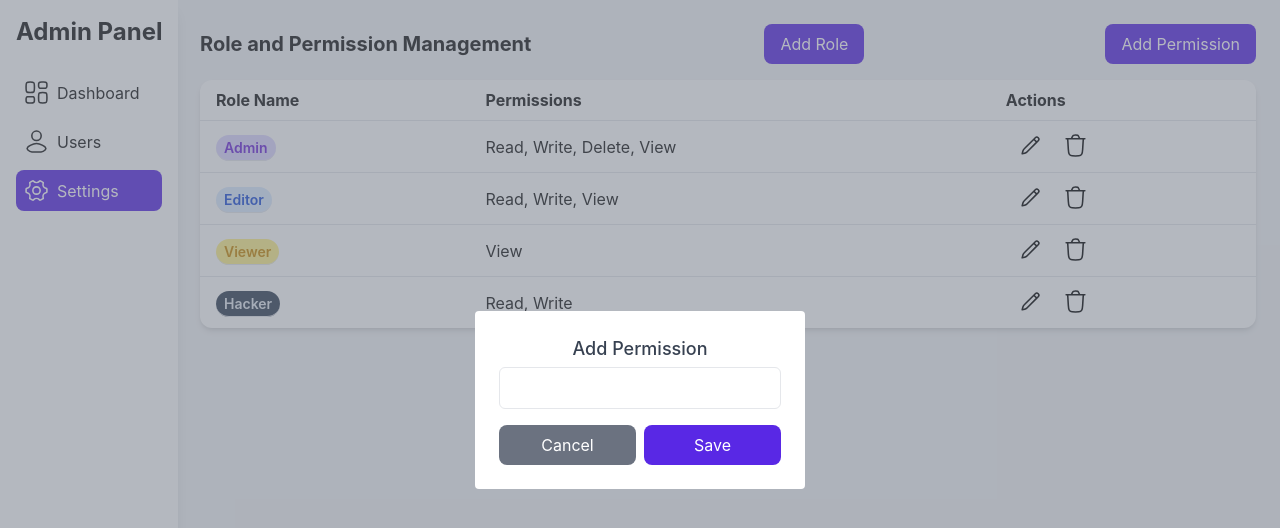
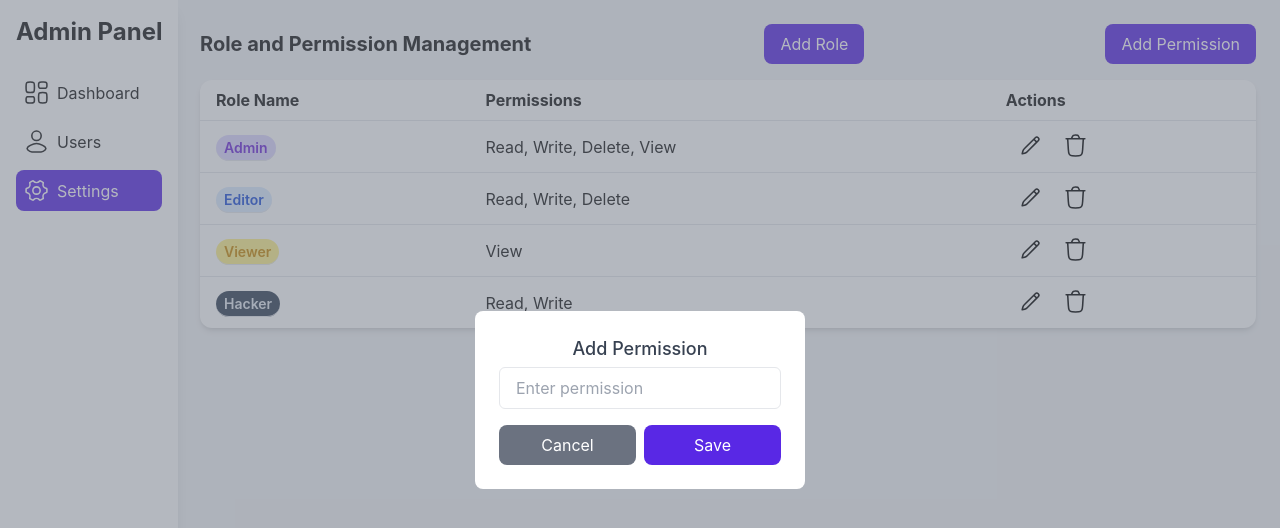
Before and after one commit to Algoture/RoleMaster, a Next.js app: page /settings in a window 1280 px wide. Both pictures are taken after a click on the button "Add Permission". Shown: the top 528 px of the page. Built offline with nearby package versions, Linux system fonts and the light colour scheme; data requests are answered from the project's data file.

Commit message:
modal changes

```diff
--- a/db.json
+++ b/db.json
@@ -69,13 +69,13 @@
       ]
     },
     {
-      "id": "2",
       "role": "Editor",
       "permissions": [
         "Read",
         "Write",
-        "View"
-      ]
+        "Delete"
+      ],
+      "id": "2"
     },
     {
       "role": "Viewer",
--- a/src/app/Components/Modals.jsx
+++ b/src/app/Components/Modals.jsx
@@ -121,7 +121,7 @@ export const EditingModal = ({
 export const PermissionModal = ({ permission, cancel, handleSubmit }) => {
   return (
     <div className="modal">
-      <div className="bg-white p-6 rounded">
+      <div className="bg-white p-6 rounded-lg">
         <form onSubmit={handleSubmit}>
           <div className="mb-4">
             <label className="block text-lg text-center font-medium text-gray-700">
@@ -130,6 +130,7 @@ export const PermissionModal = ({ permission, cancel, handleSubmit }) => {
             <input
               type="text"
               name="name"
+              placeholder="Enter permission"
               defaultValue={permission}
               className="mt-1 block w-full px-4 py-2 border rounded-md focus:outline-none"
               required
@@ -208,7 +209,7 @@ export const RoleModal = ({
             </button>
             <button
               onClick={handleSubmit}
-              className="bg-accent btn hover:bg-secondary"
+              className="bg-accent btn text-nowrap hover:bg-secondary"
             >
               {editingRole ? "Update Role" : "Add Role"}
             </button>
```
